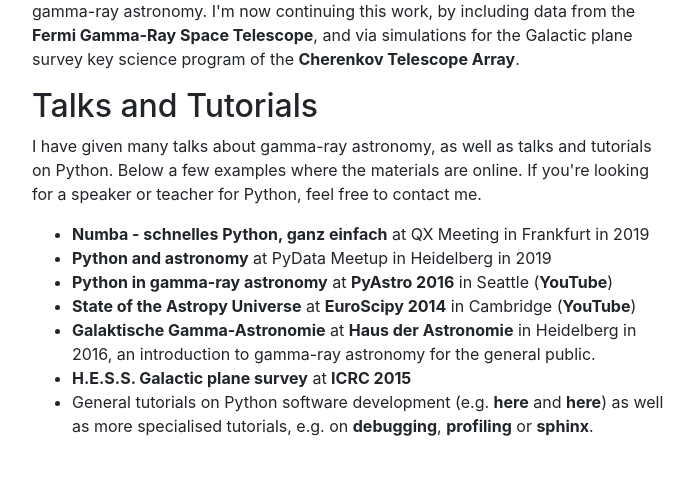
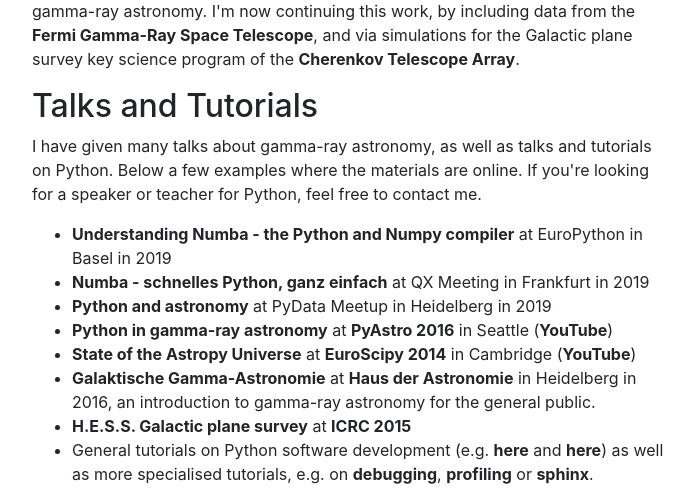
Before and after one commit to cdeil/cdeil.github.io, a plain HTML site: page index.html in a window 1280 px wide. Shown: the part 808-1310 px from the top of the page, without its empty margins (288-988 px from the left). Before the commit the page ends 1262 px from the top, so only its background shows below. Drawn offline with nearby package versions, Linux system fonts and the light colour scheme.

Commit message:
Add download/2019-07-11_Christoph_Deil_Numba.pdf

```diff
--- a/index.html
+++ b/index.html
@@ -90,6 +90,10 @@
             </p>
             <ul>
                 <li>
+                    <a href="download/2019-07-11_Christoph_Deil_Numba.pdf">Understanding Numba - the Python and Numpy compiler</a> at EuroPython in
+                    Basel in 2019
+                </li>
+                <li>
                     <a href="download/2019-05-10_Christoph_Deil_Numba.pdf">Numba - schnelles Python, ganz einfach</a> at QX Meeting in
                     Frankfurt in 2019
                 </li>
```
Also changed, not shown: 1 other file.
